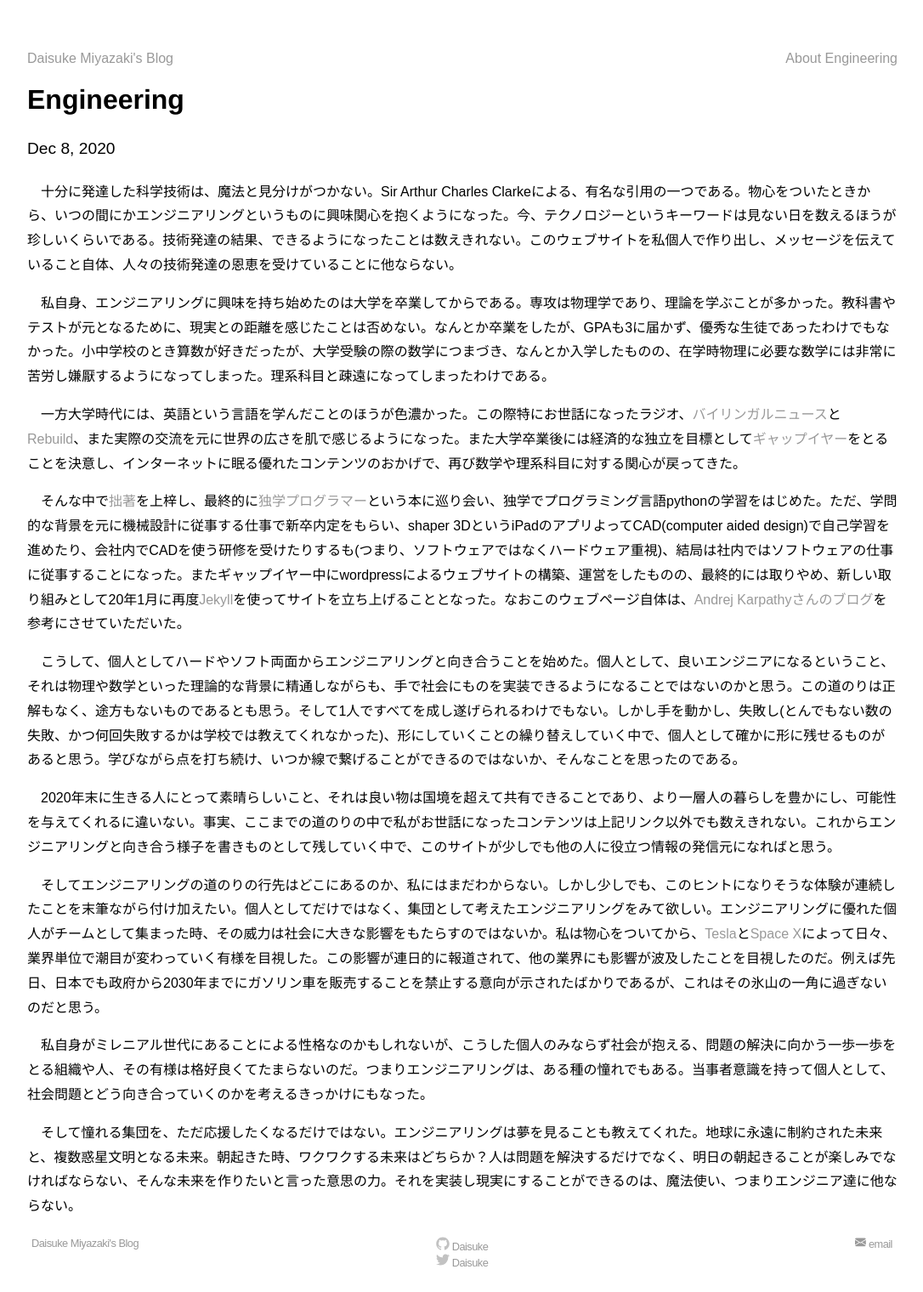
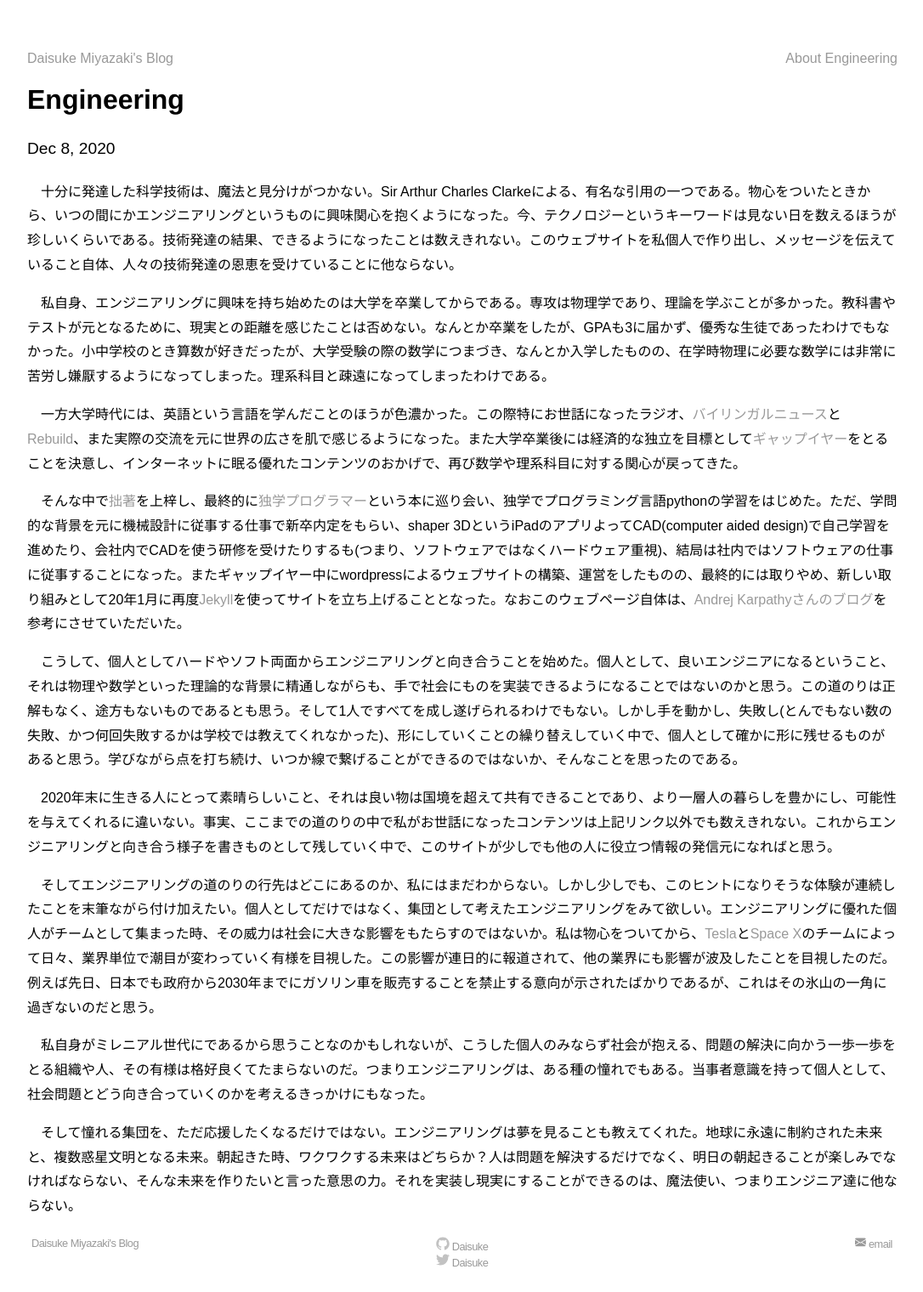
Before and after one commit to DaisukeMiyazaki/DaisukeMiyazaki.github.io, a Jekyll site: the page built from _posts/2020-12-8-engineering.md, in a window 1280 px wide. Shown: the whole page at 85% size, without its empty margins (96-1182 px from the left). Built offline with Jekyll 4.4.1, drawn with Linux system fonts in a browser that asks for light colours; comment, search, counter and statistics services are not loaded.

Commit message:
fix bug: typo fixed

```diff
--- a/_posts/2020-12-8-engineering.md
+++ b/_posts/2020-12-8-engineering.md
@@ -19,8 +19,8 @@ comments: true
 
 　2020年末に生きる人にとって素晴らしいこと、それは良い物は国境を超えて共有できることであり、より一層人の暮らしを豊かにし、可能性を与えてくれるに違いない。事実、ここまでの道のりの中で私がお世話になったコンテンツは上記リンク以外でも数えきれない。これからエンジニアリングと向き合う様子を書きものとして残していく中で、このサイトが少しでも他の人に役立つ情報の発信元になればと思う。
 
-　そしてエンジニアリングの道のりの行先はどこにあるのか、私にはまだわからない。しかし少しでも、このヒントになりそうな体験が連続したことを末筆ながら付け加えたい。個人としてだけではなく、集団として考えたエンジニアリングをみて欲しい。エンジニアリングに優れた個人がチームとして集まった時、その威力は社会に大きな影響をもたらすのではないか。私は物心をついてから、[Tesla](https://www.tesla.com/ja_jp)と[Space X](https://www.spacex.com/)によって日々、業界単位で潮目が変わっていく有様を目視した。この影響が連日的に報道されて、他の業界にも影響が波及したことを目視したのだ。例えば先日、日本でも政府から2030年までにガソリン車を販売することを禁止する意向が示されたばかりであるが、これはその氷山の一角に過ぎないのだと思う。
+　そしてエンジニアリングの道のりの行先はどこにあるのか、私にはまだわからない。しかし少しでも、このヒントになりそうな体験が連続したことを末筆ながら付け加えたい。個人としてだけではなく、集団として考えたエンジニアリングをみて欲しい。エンジニアリングに優れた個人がチームとして集まった時、その威力は社会に大きな影響をもたらすのではないか。私は物心をついてから、[Tesla](https://www.tesla.com/ja_jp)と[Space X](https://www.spacex.com/)のチームによって日々、業界単位で潮目が変わっていく有様を目視した。この影響が連日的に報道されて、他の業界にも影響が波及したことを目視したのだ。例えば先日、日本でも政府から2030年までにガソリン車を販売することを禁止する意向が示されたばかりであるが、これはその氷山の一角に過ぎないのだと思う。
 
-　私自身がミレニアル世代にあることによる性格なのかもしれないが、こうした個人のみならず社会が抱える、問題の解決に向かう一歩一歩をとる組織や人、その有様は格好良くてたまらないのだ。つまりエンジニアリングは、ある種の憧れでもある。当事者意識を持って個人として、社会問題とどう向き合っていくのかを考えるきっかけにもなった。
+　私自身がミレニアル世代にであるから思うことなのかもしれないが、こうした個人のみならず社会が抱える、問題の解決に向かう一歩一歩をとる組織や人、その有様は格好良くてたまらないのだ。つまりエンジニアリングは、ある種の憧れでもある。当事者意識を持って個人として、社会問題とどう向き合っていくのかを考えるきっかけにもなった。
 
 　そして憧れる集団を、ただ応援したくなるだけではない。エンジニアリングは夢を見ることも教えてくれた。地球に永遠に制約された未来と、複数惑星文明となる未来。朝起きた時、ワクワクする未来はどちらか？人は問題を解決するだけでなく、明日の朝起きることが楽しみでなければならない、そんな未来を作りたいと言った意思の力。それを実装し現実にすることができるのは、魔法使い、つまりエンジニア達に他ならない。
```
